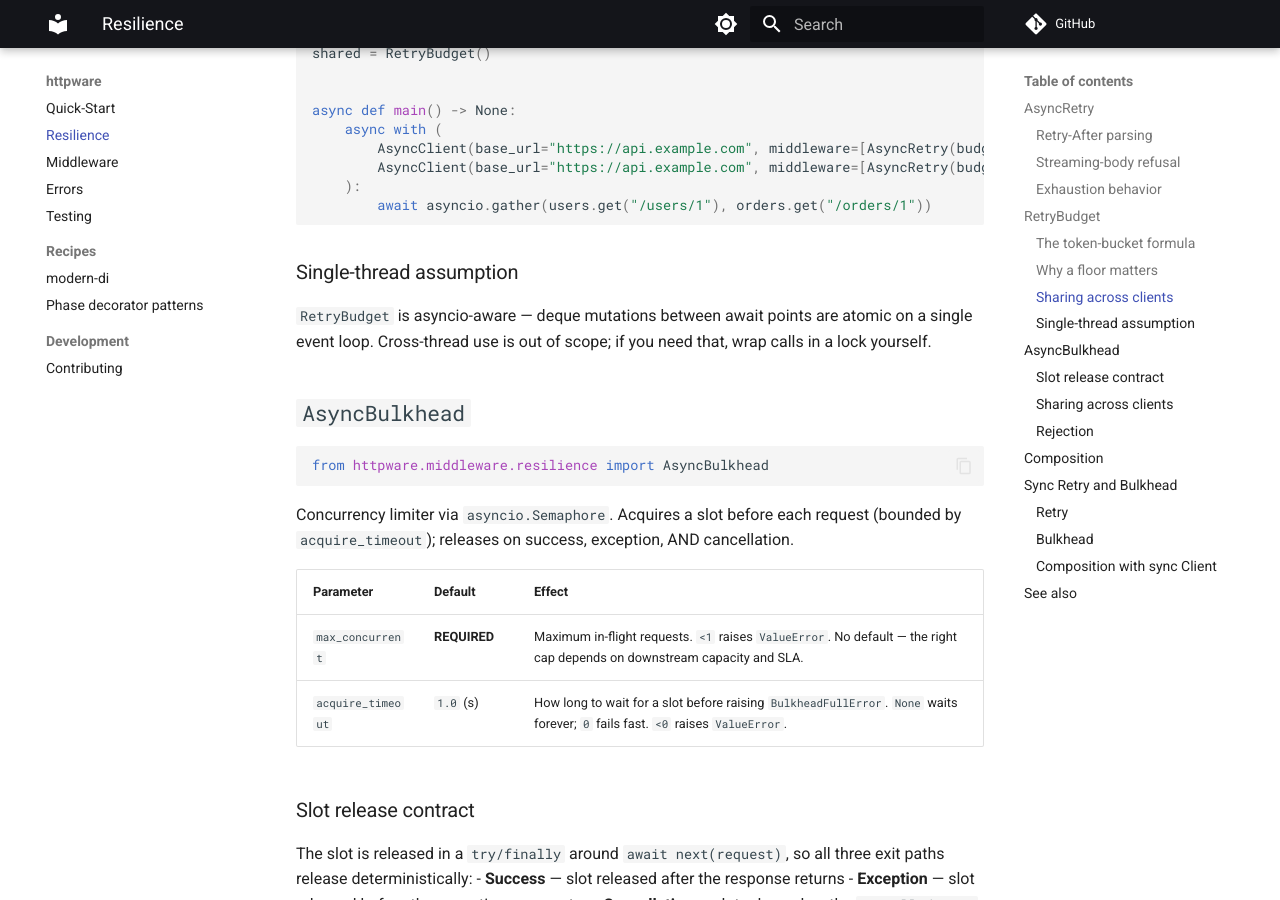
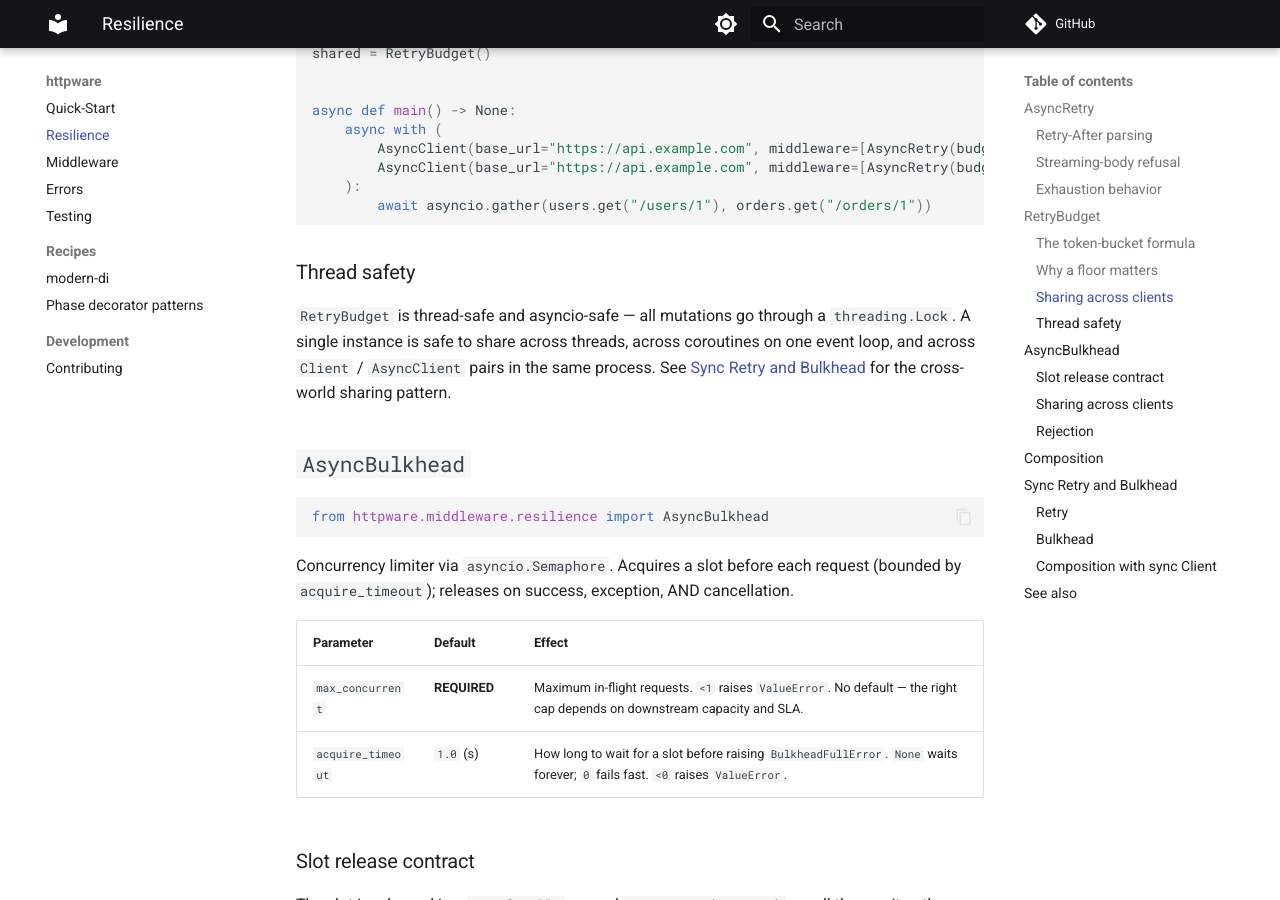
Before and after one commit to modern-python/httpware, an MkDocs documentation site: the page built from docs/resilience.md, in a window 1280 px wide and 900 px high, scrolled down 2994 px. Built offline with MkDocs 1.6.1 and Material for MkDocs 9.7.7, drawn with Linux system fonts in a browser that asks for light colours; comment, search, counter and statistics services are not loaded.

Commit message:
docs(resilience): fix Single-thread assumption section — RetryBudget IS thread-safe
The "Single-thread assumption" section instructed users to wrap RetryBudget
calls in their own lock and described cross-thread use as out of scope. Both
claims are wrong: RetryBudget uses threading.Lock around every mutation and
its module docstring explicitly advertises thread-safety + asyncio-safety,
and the same docs file already documents the cross-world sharing pattern at
"Sync Retry and Bulkhead".

Replaces the section with a Thread Safety note mirroring the budget module
docstring and cross-linking to the existing sharing-pattern section.

Closes the High finding in planning/audit/2026-06-07-deep-audit.md.

Co-Authored-By: Claude Opus 4.7 (1M context) <noreply@anthropic.com>

````diff
--- a/docs/resilience.md
+++ b/docs/resilience.md
@@ -100,9 +100,9 @@ async def main() -> None:
         await asyncio.gather(users.get("/users/1"), orders.get("/orders/1"))
 ```
 
-### Single-thread assumption
+### Thread safety
 
-`RetryBudget` is asyncio-aware — deque mutations between await points are atomic on a single event loop. Cross-thread use is out of scope; if you need that, wrap calls in a lock yourself.
+`RetryBudget` is thread-safe and asyncio-safe — all mutations go through a `threading.Lock`. A single instance is safe to share across threads, across coroutines on one event loop, and across `Client` / `AsyncClient` pairs in the same process. See [Sync Retry and Bulkhead](#sync-retry-and-bulkhead) for the cross-world sharing pattern.
 
 ## `AsyncBulkhead`
 
````
